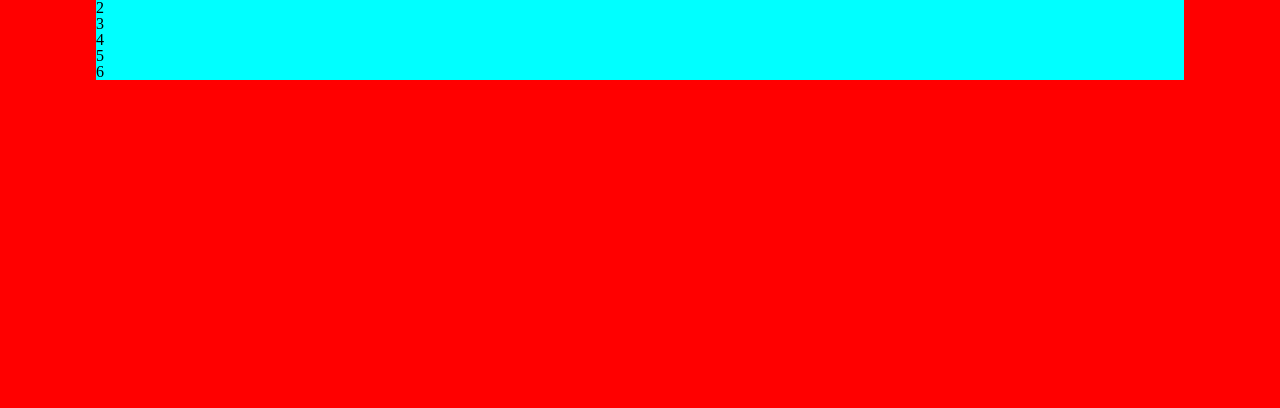
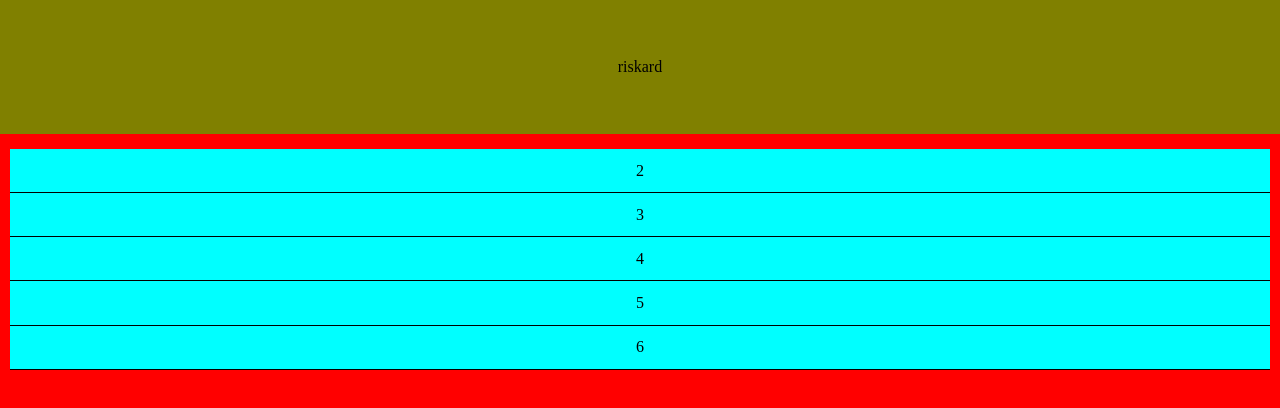
Before and after one commit to Moeriki/riskard, a website: page index.html in a window 1280 px wide. Shown: the top 408 px of the page. Drawn offline with nearby package versions, Linux system fonts and the light colour scheme.

Commit message:
Layout changes First

```diff
--- a/index.html
+++ b/index.html
@@ -13,8 +13,10 @@
   <div class="pages">
 
     <div class="start">
+      <div class="header">
+        <h1>riskard</h1>
+      </div>
       <div class="container">
-        <div class="header"></div>
         <ul class="choose-players"></ul>
       </div>
     </div><!--
--- a/styles.less
+++ b/styles.less
@@ -30,10 +30,25 @@ body {
   height: 100%;
 }
 
+.header {
+  width: device-width;
+  height: 224px * @dppx;
+  background-color: olive;
+  text-align: center;
+  line-height: 224px * @dppx;
+}
+
 .container {
-  width: 85%;
   background-color: aqua;
-  margin: 0 auto;
+  margin: (24px * @dppx) (16px * @dppx);
+}
+
+li {
+  line-height: 56px * @dppx;
+  text-align: center;
+  padding: 8px * @dppx;
+  border-bottom: 2px * @dppx solid;
+  box-sizing: border-box;
 }
 
 .start {
```
